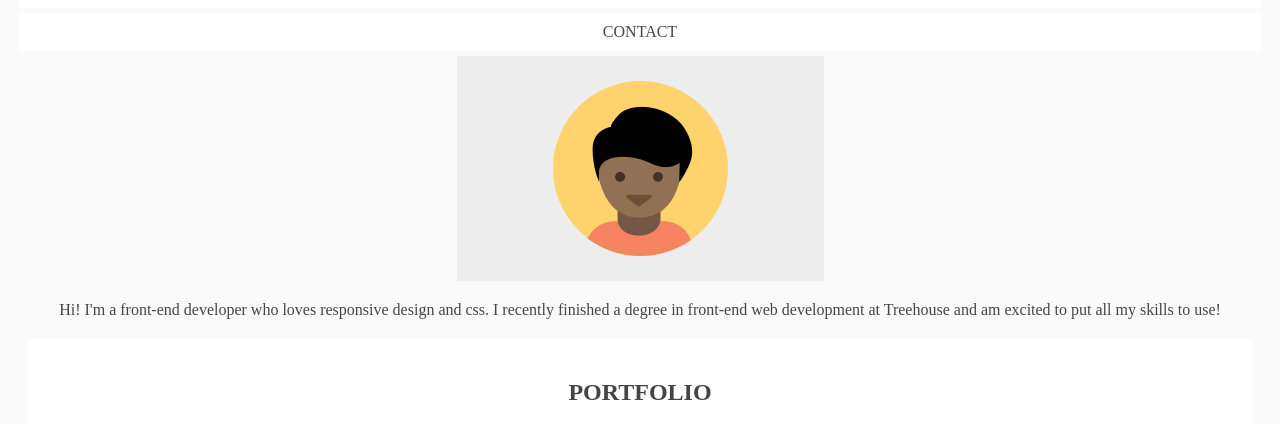
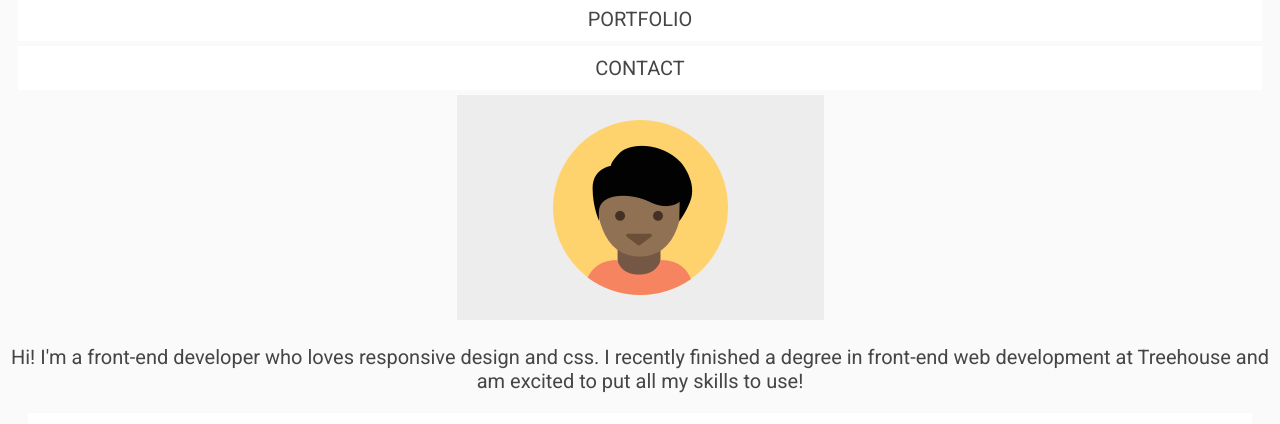
Before and after one commit to dbest715/techdegree-project2, a plain HTML site: page index.html in a window 1280 px wide. Shown: the part 153-577 px from the top of the page. Drawn offline with Linux system fonts and the light colour scheme; a script that the page names is missing.

Commit message:
Added google font to HTML
Add google font

```diff
--- a/index.html
+++ b/index.html
@@ -6,6 +6,14 @@
     <title>My Portfolio</title>
     <meta name='viewport' content='width=device-width, initial-scale=1'>
     <link rel='stylesheet' type='text/css' media='screen' href='css/styles.css'>
+    <link rel="stylesheet"
+        href="https://fonts.googleapis.com/css?family=Roboto">
+        <style>
+            body {
+                font-family: 'Roboto';
+                font-size: 20px;
+            }
+        </style>
     <script src='main.js'></script>
 </head>
 <body class="body">
```
